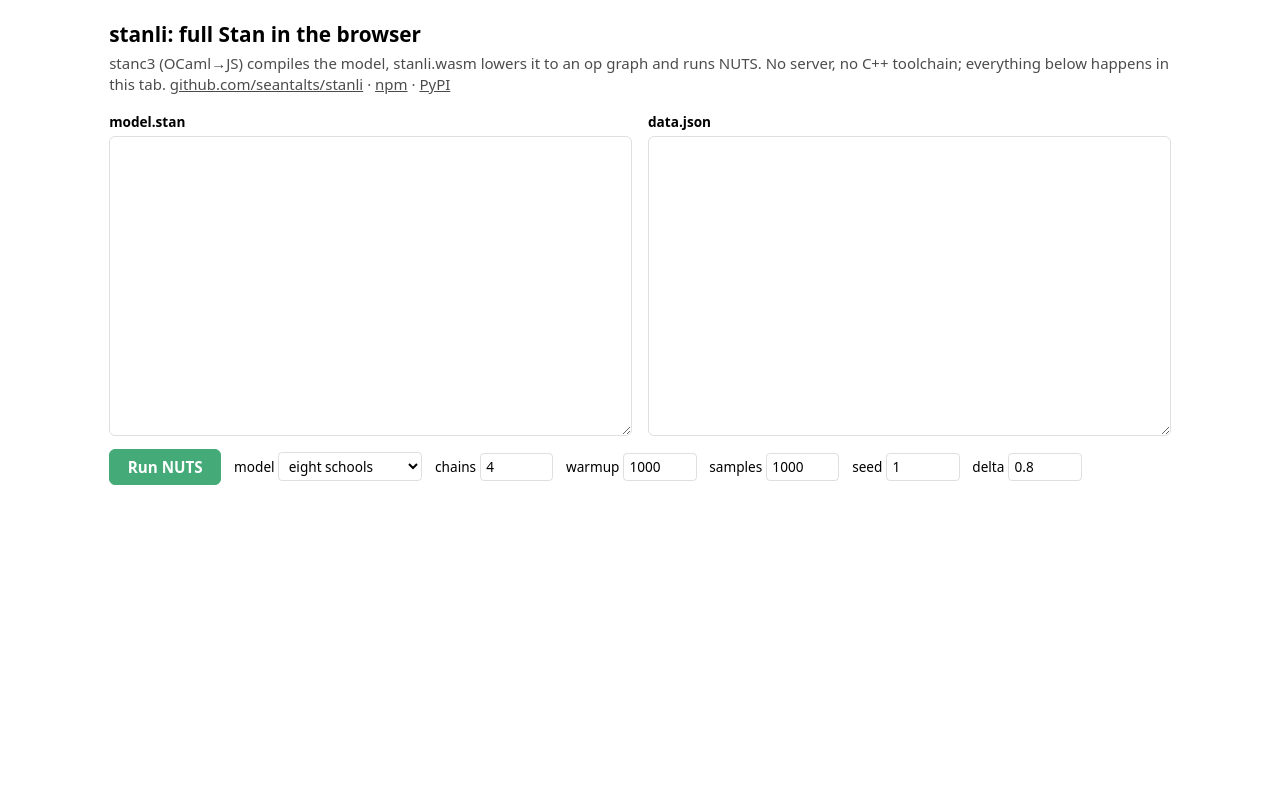
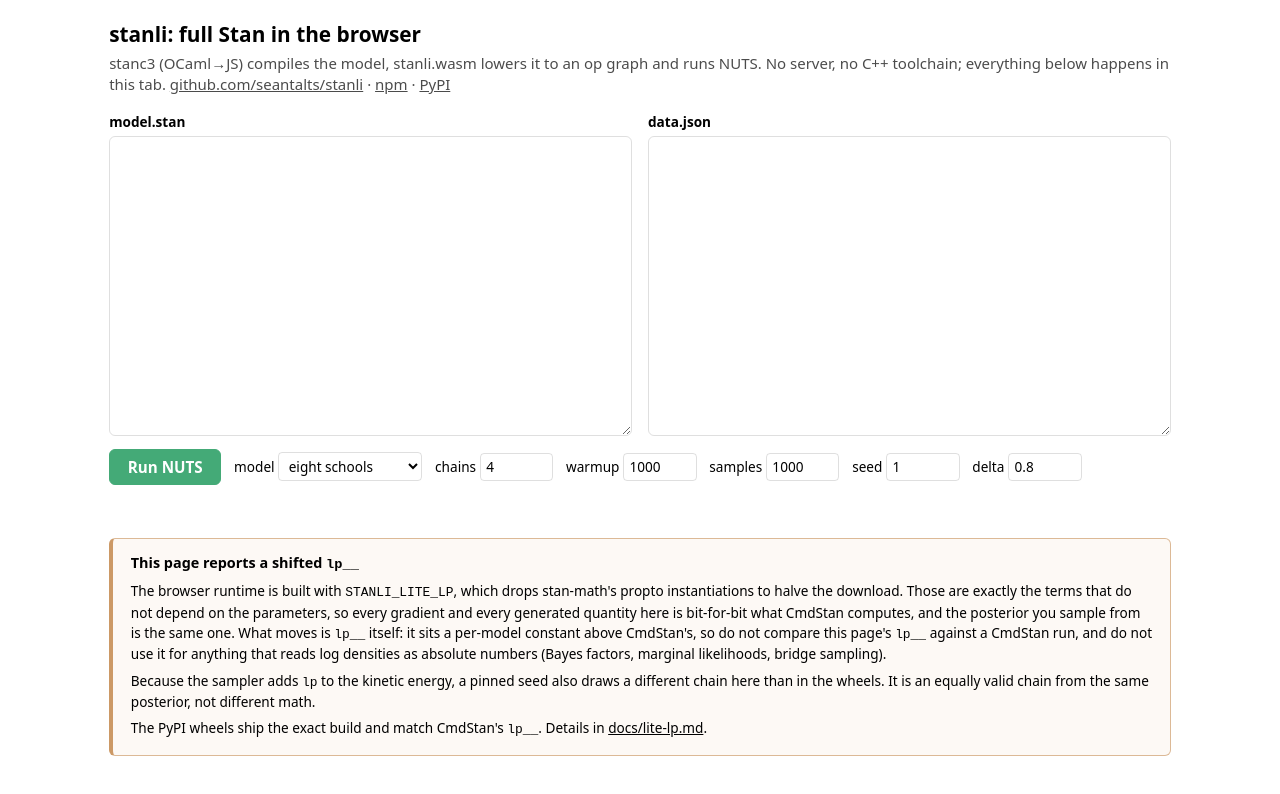
Before and after one commit to andrjohns/stanli, a plain HTML site: page web/index.html in a window 1280 px wide. Drawn offline with Linux system fonts and the light colour scheme; a script that the page names is missing.

Commit message:
docs: say plainly that the browser lp__ is shifted
The browser build ships STANLI_LITE_LP, so its lp__ sits a per-model
constant above CmdStan's while every gradient and every write_array
value stays bitwise identical. That is the one number in 0.3.0 that
does not match CmdStan, and it was a single sentence in the changelog
and nothing at all on the page people actually use.

The release note now says what moves, what does not, and the two things
not to do with a shifted lp__ (compare it to CmdStan, or feed it to
anything reading log densities as absolute numbers: Bayes factors,
marginal likelihoods, bridge sampling), plus why a pinned seed draws a
different chain there. The demo page carries the same warning in a
footer. The wheels are unaffected and both texts say so.

```diff
--- a/web/index.html
+++ b/web/index.html
@@ -54,6 +54,15 @@
   .plots canvas { border: 1px solid #8883; border-radius: 6px;
                   max-width: 100%; }
   .times { font-size: .8rem; opacity: .7; margin-top: .5rem; }
+  footer {
+    margin: 2.5rem 0 1rem; padding: .9rem 1.1rem; font-size: .85rem;
+    border: 1px solid #c96a; border-left: 4px solid #c96;
+    border-radius: 6px; background: #c9630c0a;
+  }
+  footer h2 { font-size: .9rem; margin: 0 0 .4rem; }
+  footer p { margin: .4rem 0 0; }
+  footer code { font-family: ui-monospace, monospace; font-size: .95em; }
+  footer a { color: inherit; }
 </style>
 </head>
 <body>
@@ -492,5 +501,23 @@
   URL.revokeObjectURL(a.href);
 };
 </script>
+<footer>
+<h2>This page reports a shifted <code>lp__</code></h2>
+<p>The browser runtime is built with <code>STANLI_LITE_LP</code>, which
+drops stan-math's propto instantiations to halve the download. Those are
+exactly the terms that do not depend on the parameters, so every gradient
+and every generated quantity here is bit-for-bit what CmdStan computes,
+and the posterior you sample from is the same one. What moves is
+<code>lp__</code> itself: it sits a per-model constant above CmdStan's,
+so do not compare this page's <code>lp__</code> against a CmdStan run, and
+do not use it for anything that reads log densities as absolute numbers
+(Bayes factors, marginal likelihoods, bridge sampling).</p>
+<p>Because the sampler adds <code>lp</code> to the kinetic energy, a
+pinned seed also draws a different chain here than in the wheels. It is
+an equally valid chain from the same posterior, not different math.</p>
+<p>The PyPI wheels ship the exact build and match CmdStan's
+<code>lp__</code>. Details in
+<a href="https://github.com/seantalts/stanli/blob/main/docs/lite-lp.md">docs/lite-lp.md</a>.</p>
+</footer>
 </body>
 </html>
```
Also changed, not shown: CHANGELOG.md.
